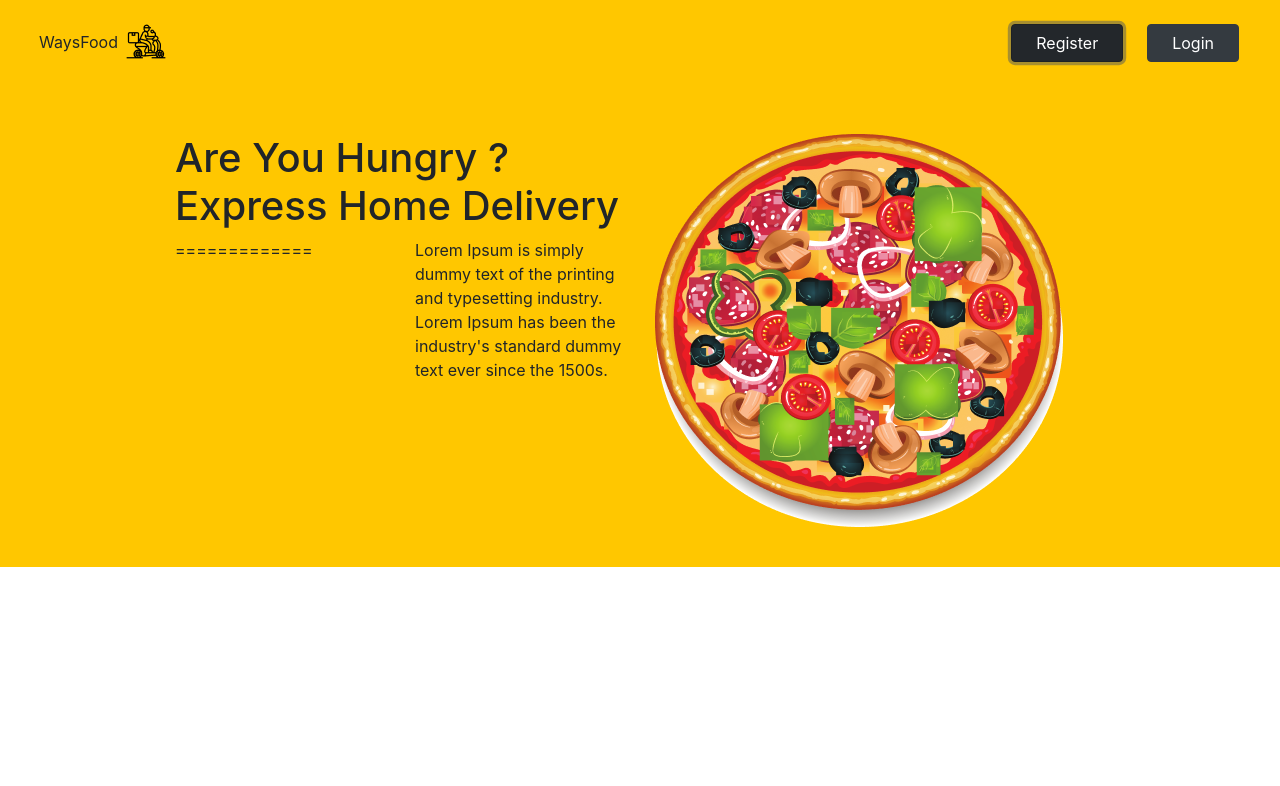
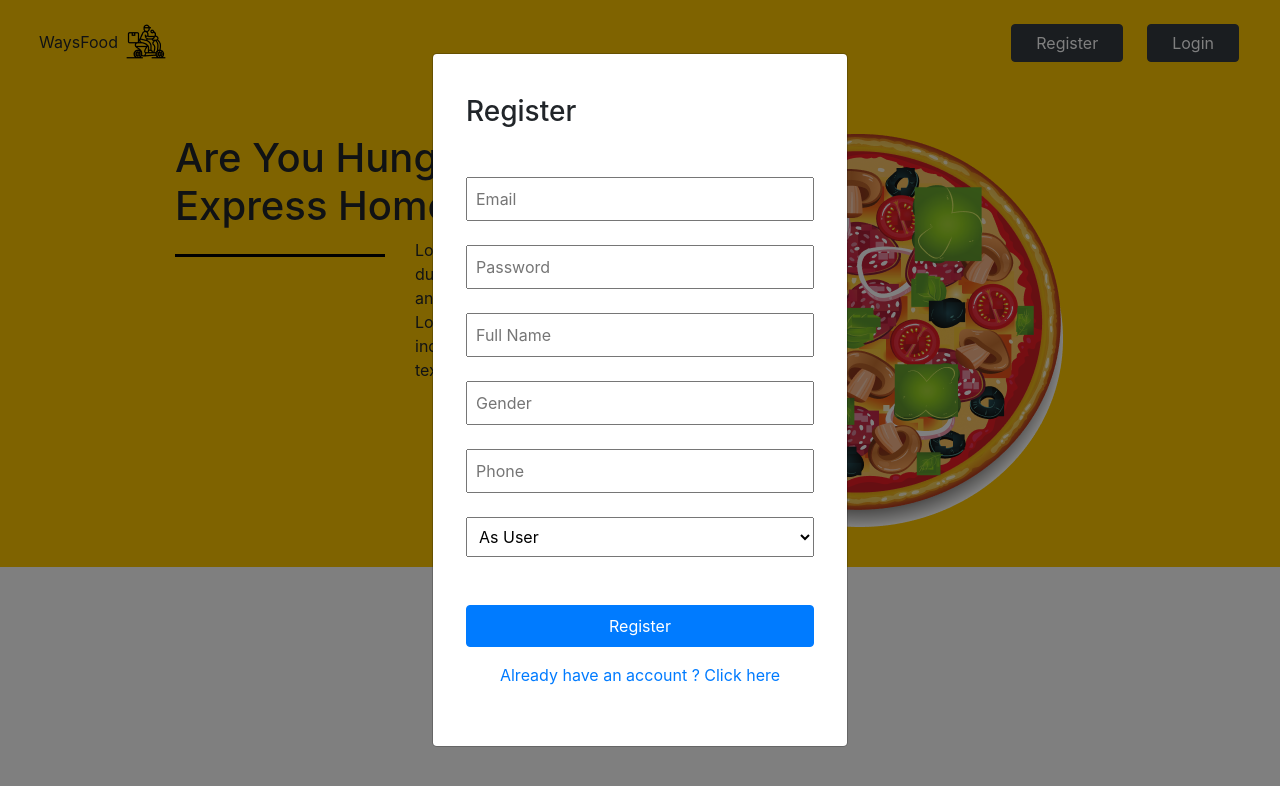
Before and after one commit to benyamin-io/nis_foodWays, a React (Create React App) app: page / in a window 1280 px wide. Both pictures are taken after a click on the button "Register". Shown: the top 786 px of the page. Built offline with nearby package versions, Linux system fonts and the light colour scheme.

Commit message:
add register

```diff
--- a/src/App.js
+++ b/src/App.js
@@ -19,7 +19,7 @@ function App() {
               <h1>Are You Hungry ? Express Home Delivery</h1>
               <Row>
                 <Col>
-                <div>=============</div>
+                  <hr style={{borderWidth: "3px", backgroundColor: "black"}}/>
                 </Col>
                 <Col>
                   <p>Lorem Ipsum is simply dummy text of the printing and typesetting industry. Lorem Ipsum has been the industry's standard dummy text ever since the 1500s.</p>
@@ -32,6 +32,9 @@ function App() {
               </Col>
           </Row>
         </div>
+
+
+
       </div>
     </Router>
   )
--- a/src/components/layouts/header.js
+++ b/src/components/layouts/header.js
@@ -3,16 +3,20 @@ import React, {useState} from 'react'
 import {Navbar, Nav, Row, Col, Container, Button} from 'react-bootstrap'
 
 import Login from '../../components/login'
+import Register from '../../components/register'
 
 import logo from "../../assets/logo.png"
 
 
 export default function Header() {
 
-  const [showModal, setShowModal] = useState(false);
+  const [showModal, setShowModal] = useState({
+    login: false,
+    register: false,
+  });
 
-  const handleShowModal = () => setShowModal(true);
-  const handleCloseModal = () => setShowModal(false);
+  const handleShowModal = (which) => setShowModal({...showModal, [which]: true});
+  const handleCloseModal = (which) => setShowModal({...showModal, [which]: false});
 
   return (
     <header>
@@ -26,14 +30,17 @@ export default function Header() {
             </Col>
             <Col className="pr-5 mr-2">
               <Row className="justify-content-end">
-                <Button variant="dark" className="mr-4 px-4">Register</Button>
-                <Button variant="dark" className="px-4" onClick={handleShowModal} >Login</Button>
+                <Button variant="dark" className="mr-4 px-4" onClick={()=> handleShowModal('register')}>Register</Button>
+
+                <Button variant="dark" className="px-4" onClick={() => handleShowModal('login')} >Login</Button>
               </Row>
             </Col>
           </Row>
       </Container>
 
-      {showModal && <Login handleCloseModal={handleCloseModal} showModal={showModal} />}
+      {showModal.login && <Login handleCloseModal={handleCloseModal} showModal={showModal.login} />}
+
+      {showModal.register && <Register handleCloseModal={handleCloseModal} showModal={showModal.register} />}
     </header>
   )
 }
--- a/src/components/login.js
+++ b/src/components/login.js
@@ -6,7 +6,7 @@ export default function Login({handleCloseModal, showModal}) {
 
   return (
     <>
-      <Modal show={showModal} onHide={handleCloseModal} centered dialogClassName="modalw" style={{padding: "41px 33px 0 33px"}}>
+      <Modal show={showModal} onHide={() => handleCloseModal('login')} centered dialogClassName="login-modalw">
         <div>
             <h3 className="mb-5">Login</h3>
             <input type="text" name="email" placeholder="Email" className="p-2 w-100 mb-4" />
--- /dev/null
+++ b/src/components/register.js
@@ -0,0 +1,28 @@
+import {Modal, Button, Row, Col} from 'react-bootstrap'
+import {Link} from 'react-router-dom'
+
+export default function Register({showModal, handleCloseModal}){
+  return(
+    <Modal show={showModal} onHide={() => handleCloseModal('register')} centered dialogClassName="register-modalw">
+      <div>
+        <h3 className="mb-5">Register</h3>
+        <input type="text" name="email" placeholder="Email" className="p-2 w-100 mb-4"/>
+        <input type="password" name="password" placeholder="Password" className="p-2 w-100 mb-4"/>
+        <input type="text" name="fullname" placeholder="Full Name" className="p-2 w-100 mb-4"/>
+        <input type="text" name="gender" placeholder="Gender" className="p-2 w-100 mb-4"/>
+        <input type="text" name="phone" placeholder="Phone" className="p-2 w-100 mb-4"/>
+        <select className="w-100 p-2">
+          <option>As User</option>
+          <option value="user">Customer</option>
+          <option value="partner">Restaurant</option>
+        </select>
+
+        <Button className="w-100 mt-5 py-2">Register</Button>
+
+        <div className="text-center mt-3">
+          <Link to="">Already have an account ? Click here</Link>
+        </div>
+      </div>
+    </Modal>
+  )
+}
--- a/src/main.css
+++ b/src/main.css
@@ -1,12 +1,17 @@
-*{
+* {
   box-sizing: border-box;
 }
 
-.modalw{
+.login-modalw, .register-modalw {
   width: 416px;
 }
 
-.modalw > div{
+.login-modalw > div {
   height: 408px;
   padding: 41px 33px 0 33px;
 }
+
+.register-modalw > div {
+  height: 694px;
+  padding: 41px 33px 0 33px;
+}
```
Lines whose indentation alone changed are shown as unchanged.
